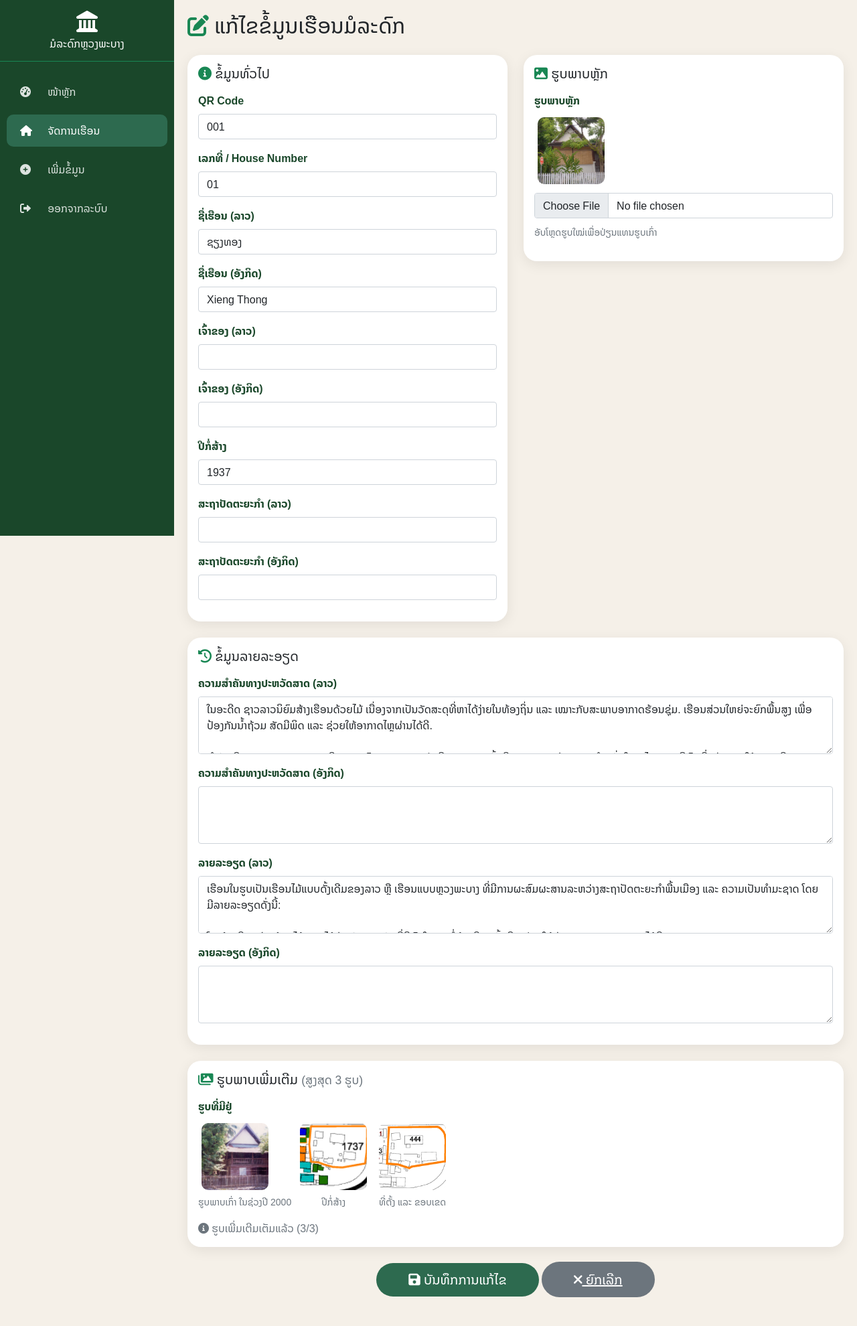
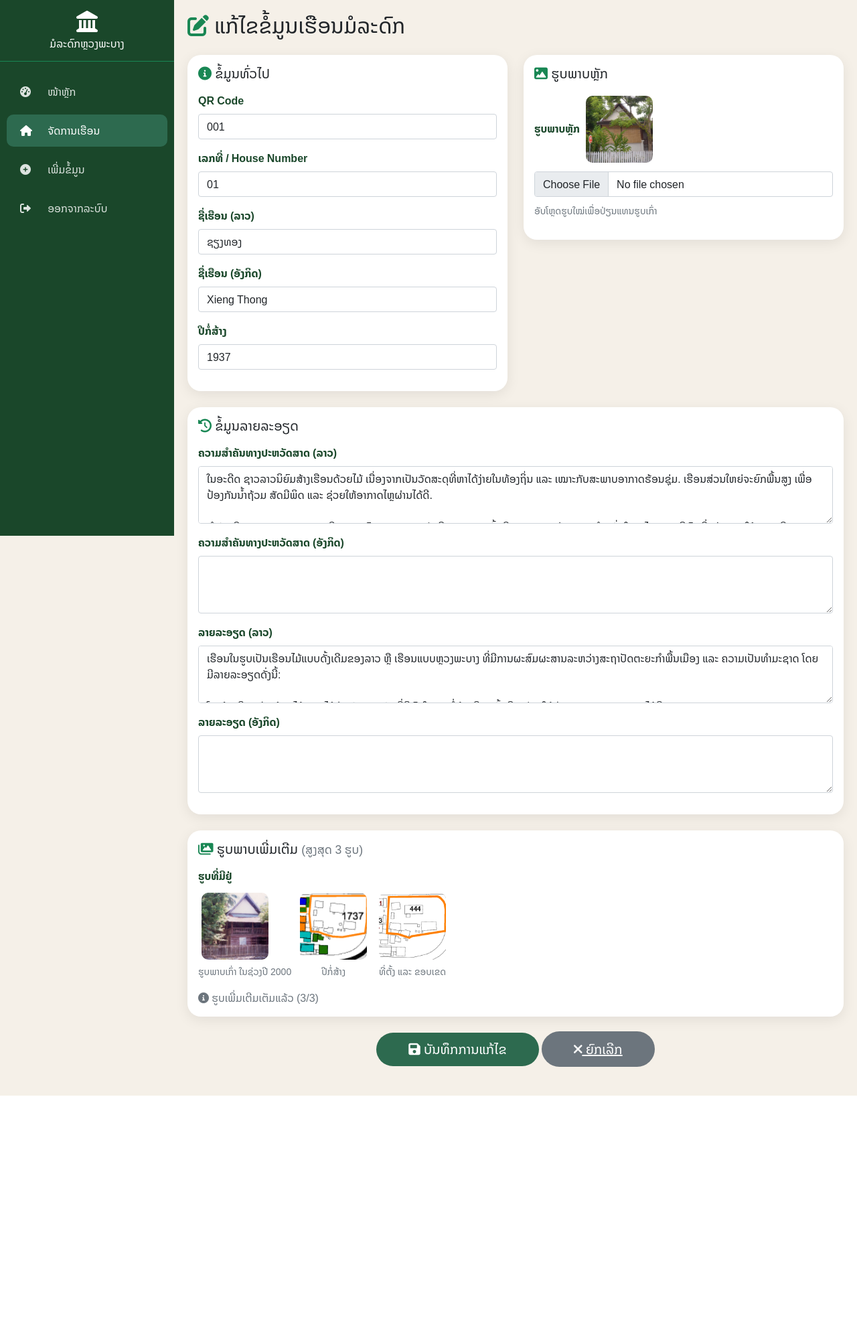
Before and after one commit to ling-gwdgw2/luangprabang_heritage2, a PHP site: page /luangprabang_heritage/admin/edit_house.php?id=28 in a window 1280 px wide. Shown: the whole page at 67% size. After the commit the page ends 1636 px from the top, so only its background shows below. Run offline with PHP 8.4, Linux system fonts and the light colour scheme; a user stored in the database is signed in; data comes from the database, SQL or seed files in the repository; some libraries are stand-ins or nearby versions.

Commit message:
update reset

```diff
--- a/admin/check_permission.php
+++ b/admin/check_permission.php
@@ -47,7 +47,7 @@ function canAdd() {
 
 // ສາມາດຈັດການຜູ້ໃຊ້ (Admin ເທົ່ານັ້ນ)
 function canManageUsers() {
-    return getCurrentUserRole() === 'admin';
+    return in_array(getCurrentUserRole(), ['admin', 'staff']);
 }
 
 // ສະແດງຊື່ສິດເປັນພາສາລາວ
--- a/admin/edit_house.php
+++ b/admin/edit_house.php
@@ -45,9 +45,13 @@ if ($_SERVER['REQUEST_METHOD'] === 'POST') {
     $latitude = isset($_POST['latitude']) && $_POST['latitude'] !== '' ? floatval($_POST['latitude']) : 'NULL';
     $longitude = isset($_POST['longitude']) && $_POST['longitude'] !== '' ? floatval($_POST['longitude']) : 'NULL';
     $status = isset($_POST['status']) ? mysqli_real_escape_string($connect, $_POST['status']) : 'active';
-
+      $house_type = isset($_POST['house_type']) ? mysqli_real_escape_string($connect, $_POST['house_type']) : '';
+    $building_material = isset($_POST['building_material']) ? mysqli_real_escape_string($connect, $_POST['building_material']) : '';
     $image_main = $house['image_main'];
-    if (isset($_FILES['image_main']) && $_FILES['image_main']['error'] === UPLOAD_ERR_OK) {
+   if (!empty($_POST['remove_image_main']) && $_POST['remove_image_main'] == '1') {
+        if ($image_main && file_exists($upload_dir . $image_main)) unlink($upload_dir . $image_main);
+        $image_main = '';
+    } elseif (isset($_FILES['image_main']) && $_FILES['image_main']['error'] === UPLOAD_ERR_OK) {
         $ext = strtolower(pathinfo($_FILES['image_main']['name'], PATHINFO_EXTENSION));
         if (in_array($ext, $allowed)) {
             if ($image_main && file_exists($upload_dir . $image_main)) unlink($upload_dir . $image_main);
@@ -72,8 +76,10 @@ if ($_SERVER['REQUEST_METHOD'] === 'POST') {
         description_en='$description_en',
         latitude=$latitude,
         longitude=$longitude,
-        image_main='$image_main',
-        status='$status'
+          image_main='$image_main',
+        status='$status',
+        house_type='$house_type',
+        building_material='$building_material'
     WHERE house_id=$house_id";
 
     if (mysqli_query($connect, $updateQuery)) {
@@ -136,6 +142,9 @@ if ($_SERVER['REQUEST_METHOD'] === 'POST') {
         .btn-cancel:hover { background: #5a6268; }
         .form-label { font-weight: bold; color: #1a472a; }
         .image-preview { width: 100px; height: 100px; object-fit: cover; border-radius: 10px; margin: 5px; }
+        .img-wrap { position: relative; display: inline-block; }
+        .img-remove-btn { position: absolute; top: 0; right: 0; background: #dc3545; color: white; border: none; border-radius: 50%; width: 24px; height: 24px; font-size: 14px; line-height: 1; cursor: pointer; display: flex; align-items: center; justify-content: center; box-shadow: 0 2px 6px rgba(0,0,0,0.3); transition: background 0.2s; }
+        .img-remove-btn:hover { background: #a71d2a; }
         @media (max-width: 768px) { .sidebar { width: 70px; } .sidebar .nav-link span:not(.nav-icon) { display: none; } .main-content { margin-left: 70px; } }
     </style>
 </head>
@@ -186,30 +195,12 @@ if ($_SERVER['REQUEST_METHOD'] === 'POST') {
                             <input type="text" name="house_name_en" class="form-control" value="<?php echo htmlspecialchars($house['house_name_en']); ?>">
                         </div>
 
-                        <div class="mb-3">
-                            <label class="form-label">ເຈົ້າຂອງ (ລາວ)</label>
-                            <input type="text" name="owner_name_lo" class="form-control" value="<?php echo htmlspecialchars($house['owner_name_lo']); ?>">
-                        </div>
-
-                        <div class="mb-3">
-                            <label class="form-label">ເຈົ້າຂອງ (ອັງກິດ)</label>
-                            <input type="text" name="owner_name_en" class="form-control" value="<?php echo htmlspecialchars($house['owner_name_en']); ?>">
-                        </div>
 
                         <div class="mb-3">
                             <label class="form-label">ປີກໍ່ສ້າງ</label>
                             <input type="number" name="construction_year" class="form-control" value="<?php echo $house['construction_year']; ?>">
                         </div>
 
-                        <div class="mb-3">
-                            <label class="form-label">ສະຖາປັດຕະຍະກຳ (ລາວ)</label>
-                            <input type="text" name="architectural_style_lo" class="form-control" value="<?php echo htmlspecialchars($house['architectural_style_lo']); ?>">
-                        </div>
-
-                        <div class="mb-3">
-                            <label class="form-label">ສະຖາປັດຕະຍະກຳ (ອັງກິດ)</label>
-                            <input type="text" name="architectural_style_en" class="form-control" value="<?php echo htmlspecialchars($house['architectural_style_en']); ?>">
-                        </div>
 
                         <!-- <div class="mb-3">
                             <label class="form-label">ສະຖານະ</label>
@@ -230,7 +221,7 @@ if ($_SERVER['REQUEST_METHOD'] === 'POST') {
                         <div class="mb-3">
                             <label class="form-label">ຮູບພາບຫຼັກ</label>
                             <?php if ($house['image_main'] && file_exists('../uploads/' . $house['image_main'])): ?>
-                                <div class="mb-2">
+                                <div class="mb-2 img-wrap" id="currentImageWrap">
                                     <img src="../uploads/<?php echo $house['image_main']; ?>" class="image-preview" id="currentImage">
                                 </div>
                             <?php endif; ?>
--- a/admin/houses.php
+++ b/admin/houses.php
@@ -122,9 +122,9 @@ $result = mysqli_query($connect, $query);
                         <?php
                         $count = $offset + 1;
                         while ($house = mysqli_fetch_assoc($result)) {
-                            $visitCountQuery = "SELECT COUNT(*) as cnt FROM visit_logs WHERE house_id = " . $house['house_id'];
-                            $visitCountResult = mysqli_query($connect, $visitCountQuery);
-                            $visitCount = mysqli_fetch_assoc($visitCountResult)['cnt'];
+                            // $visitCountQuery = "SELECT COUNT(*) as cnt FROM visit_logs WHERE house_id = " . $house['house_id'];
+                            // $visitCountResult = mysqli_query($connect, $visitCountQuery);
+                            // $visitCount = mysqli_fetch_assoc($visitCountResult)['cnt'];
                         ?>
                         <tr>
                             <td class="fw-bold"><?php echo $count++; ?></td>
```
Also changed, not shown: admin/add_house.php (+25 -15 lines), admin/dashboard.php (+6 -4 lines).
